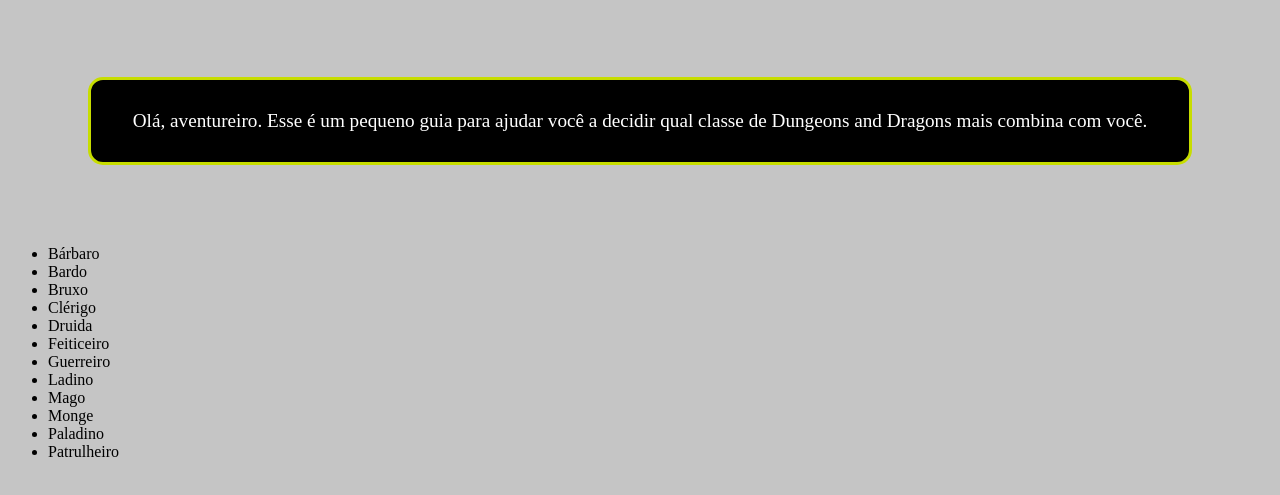
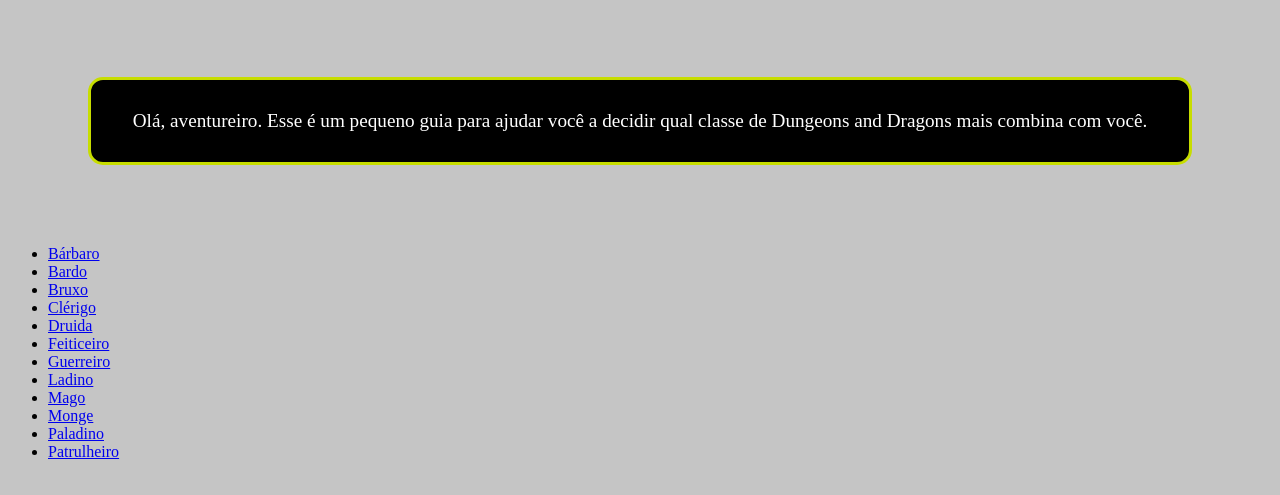
Before and after one commit to octavio-correia/Dungeons-n-Dragons, a plain HTML site: page index.html in a window 1280 px wide. Shown: the part 261-756 px from the top of the page. Drawn offline with Linux system fonts and the light colour scheme; a script that the page names is missing.

Commit message:
Add links das classes
Coloquei os links das páginas em suas respectivas classes no código

```diff
--- a/index.html
+++ b/index.html
@@ -1,5 +1,5 @@
 <!DOCTYPE html>
-<html lang="en">
+<html lang="pt-br">
 
 <head>
     <meta charset="UTF-8">
@@ -26,18 +26,18 @@
     </div>
 <div class="classes">
     <ul>
-        <li>Bárbaro</li>
-        <li>Bardo</li>
-        <li>Bruxo</li>
-        <li>Clérigo</li>
-        <li>Druida</li>
-        <li>Feiticeiro</li>
-        <li>Guerreiro</li>
-        <li>Ladino</li>
-        <li>Mago</li>
-        <li>Monge</li>
-        <li>Paladino</li>
-        <li>Patrulheiro</li>
+        <li><a href="classes/barbaro.html">Bárbaro</a></li>
+        <li><a href="classes/bardo.html">Bardo</a></li>
+        <li><a href="classes/bruxo.html">Bruxo</a></li>
+        <li><a href="classes/clerigo.html">Clérigo</a></li>
+        <li><a href="classes/druida.html">Druida</a></li>
+        <li><a href="classes/feiticeiro.html">Feiticeiro</a></li>
+        <li><a href="classes/guerreiro.html">Guerreiro</a></li>
+        <li><a href="classes/ladino.html">Ladino</a></li>
+        <li><a href="classes/mago.html">Mago</a></li>
+        <li><a href="classes/monge.html">Monge</a></li>
+        <li><a href="classes/paladino.html">Paladino</a></li>
+        <li><a href="classes/patrulheiro.html">Patrulheiro</a></li>
     </ul>
 </div>
 
```
